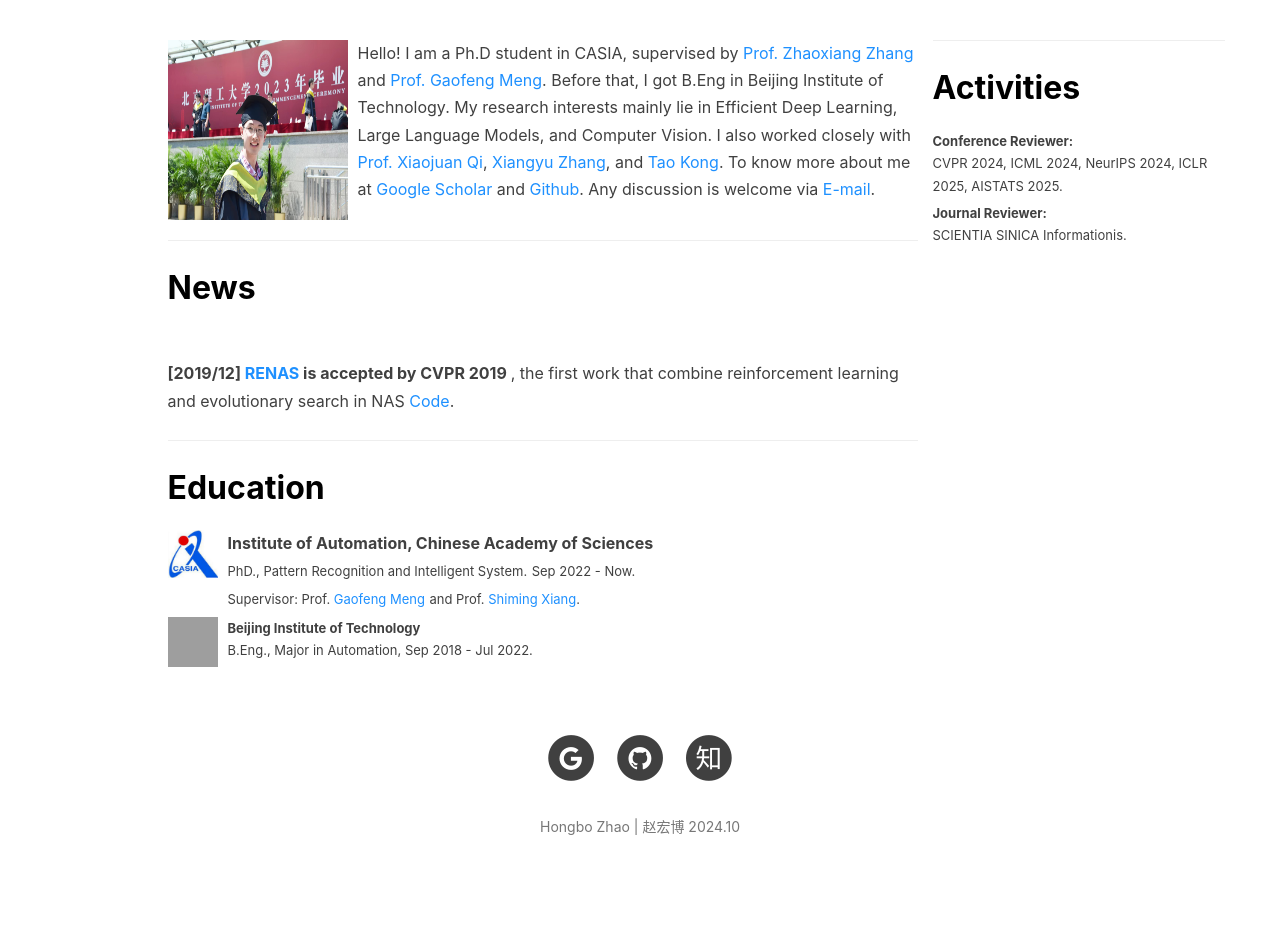
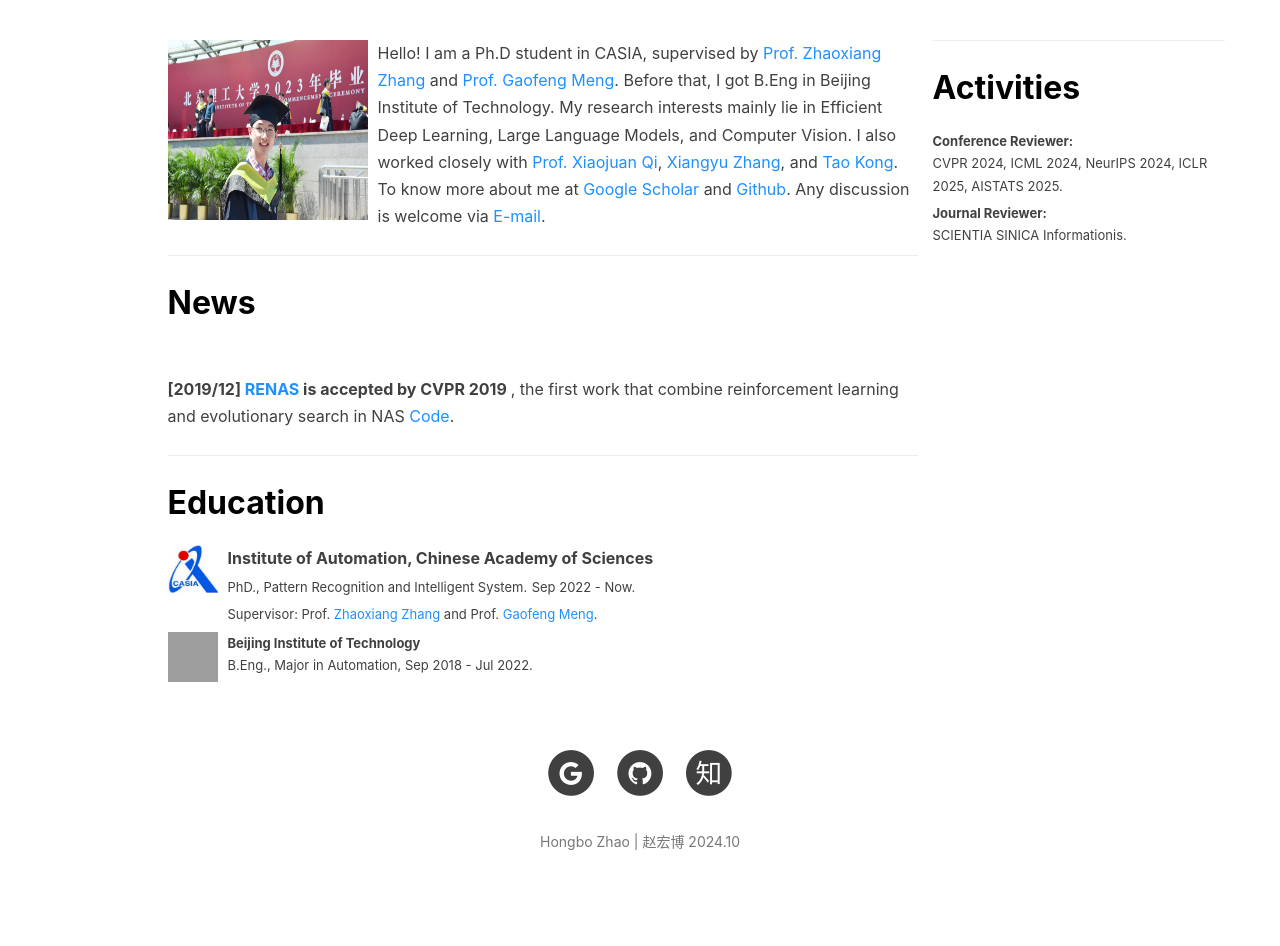
Before and after one commit to bjzhb666/bjzhb666.github.io, a Jekyll site: the page built from index.html, in a window 1280 px wide. Shown: the part 398-1344 px from the top of the page. Built offline with Jekyll 4.4.1, drawn with Linux system fonts in a browser that asks for light colours; nearby versions of some CDN libraries; the list of posts is cut into pages by our own code; comment, search, counter and statistics services are not loaded; grey boxes are pictures that could not be loaded.

Commit message:
add code

```diff
--- a/index.html
+++ b/index.html
@@ -6,22 +6,22 @@
 <div class="post-preview">
 		<div class="media">
 			<a name="fsaf" class="pull-left">
-				<img class="media-object" src="/img/me.jpg" width="180px" height="180px">
+				<img class="media-object" src="/img/me.jpg" width="200px" height="180px">
 			</a>
 			<div class="media-body">
 				<p class="media-heading">
 					Hello! I am a Ph.D student in CASIA, supervised by <a target="_blank"
-					   href="http://jiaya.me/"><font color="DodgerBlue">Prof. Zhaoxiang Zhang </font></a> and <a target="_blank"
+					   href="https://zhaoxiangzhang.net/"><font color="DodgerBlue">Prof. Zhaoxiang Zhang </font></a> and <a target="_blank"
 					   href="https://scholar.google.com/citations?user=5hti_r0AAAAJ&hl=zh-CN"><font color="DodgerBlue"> Prof. Gaofeng Meng</font></a>. Before that, I got B.Eng in Beijing Institute of Technology.
 			My research interests mainly lie in Efficient Deep Learning, Large Language Models, and Computer Vision. I also worked closely with <a target="_blank" href="https://xjqi.github.io"><font color="DodgerBlue">Prof. Xiaojuan Qi</font></a>,
 <a target="_blank" href="https://scholar.google.com/citations?user=yuB-cfoAAAAJ&hl=zh-CN"><font color="DodgerBlue">Xiangyu Zhang</font></a>, and
 <a target="_blank" href="https://www.taokong.org"><font color="DodgerBlue">Tao Kong</font></a>.
 			To know more about me at
 					<a target="_blank"
-					   href="https://scholar.google.com/citations?user=6p0ygKUAAAAJ&hl=en"><font color="DodgerBlue">Google Scholar</font></a>
+					   href="https://scholar.google.com/citations?user=Gs22F0UAAAAJ&hl=en"><font color="DodgerBlue">Google Scholar</font></a>
 					and
 					<a target="_blank"
-					   href="https://github.com/yukang2017"><font color="DodgerBlue">Github</font></a>.
+					   href="https://github.com/bjzhb666"><font color="DodgerBlue">Github</font></a>.
 					Any discussion is welcome via <a target="_blank"
 					   href="zhaohongbo2022@ia.ac.cn"><font color="DodgerBlue">E-mail</font></a>.</font>
 				</p>
@@ -80,8 +80,8 @@
 					<font size="2.7">PhD., Pattern Recognition and Intelligent System.</font>
 					<font size="2.7">Sep 2022 - Now.</font> <br>
 					<font size="2.7">Supervisor: Prof. <a target="_blank"
-					   href="https://scholar.google.com/citations?user=5hti_r0AAAAJ&hl=zh-CN"><font color="DodgerBlue">Gaofeng Meng</font></a></font> <font size="2.7">  and Prof. <a target="_blank"
-					   href="https://scholar.google.com/citations?user=0ggsACEAAAAJ&hl=zh-CN"><font color="DodgerBlue">Shiming Xiang</font></a>. <br>
+						href="https://zhaoxiangzhang.net/"><font color="DodgerBlue">Zhaoxiang Zhang</font></a> and Prof. <a target="_blank"
+					   href="https://scholar.google.com/citations?user=5hti_r0AAAAJ&hl=zh-CN"><font color="DodgerBlue">Gaofeng Meng</font></a></font><font size="2.7">. <br>
 				</p>
 			</div>
 		</div>
```
